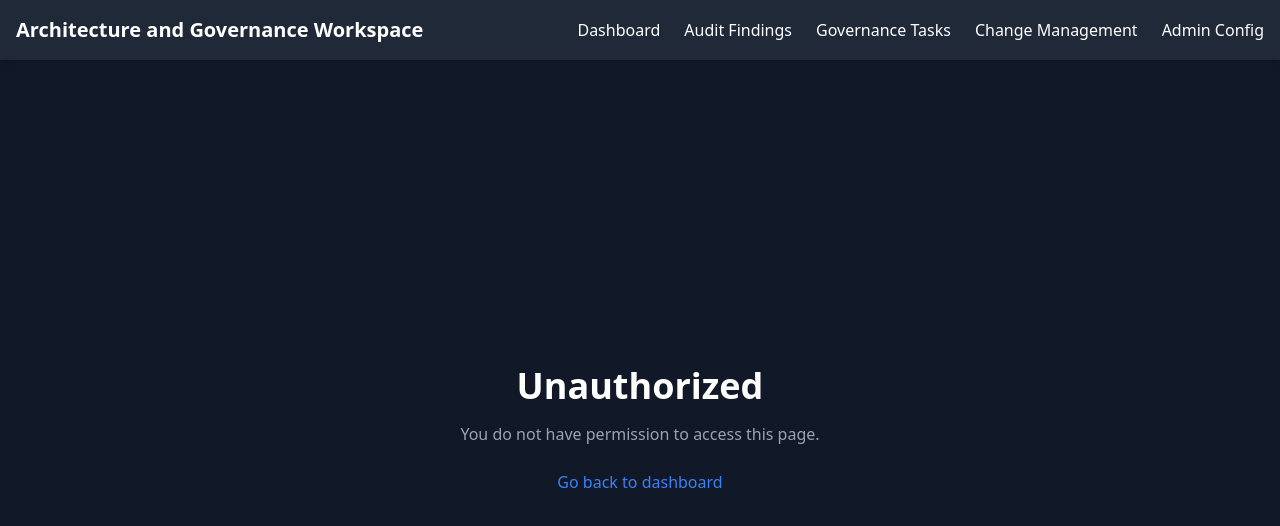
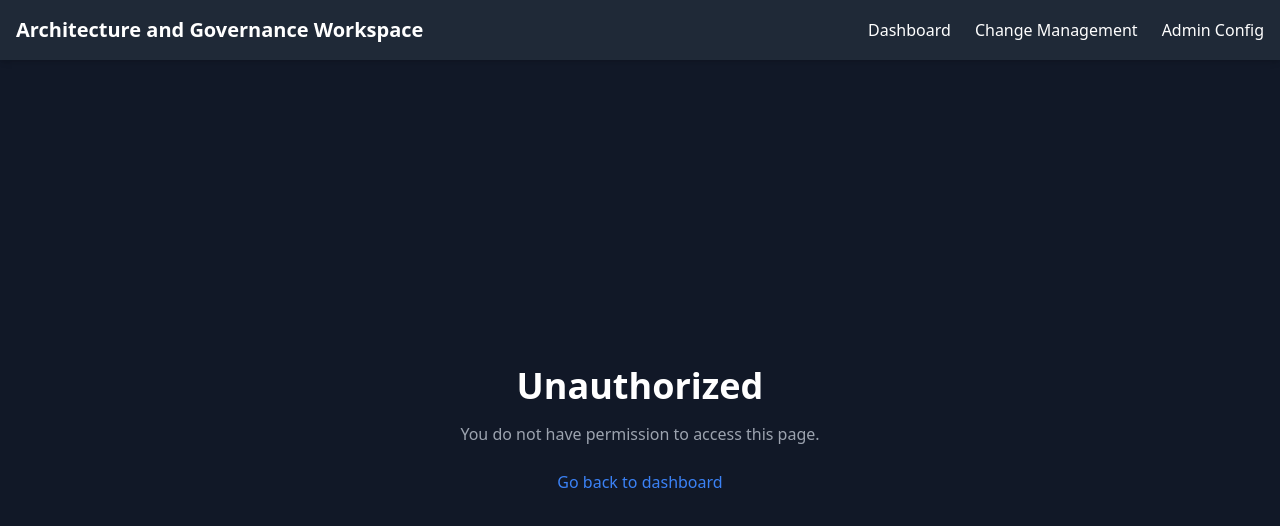
Before and after one commit to rafifdzaky27/agw-frontend, a Next.js app: page /unauthorized in a window 1280 px wide. Shown: the top 526 px of the page. Built offline with nearby package versions, Linux system fonts and the light colour scheme.

Commit message:
refactor: remove Audit Findings and Governance Tasks links from Navbar

```diff
--- a/components/Navbar.tsx
+++ b/components/Navbar.tsx
@@ -7,8 +7,6 @@ import { useRouter } from "next/navigation";
 
 const NAV_LINKS = [
   { name: "Dashboard", href: "/dashboard" },
-  { name: "Audit Findings", href: "/audit-findings" },
-  { name: "Governance Tasks", href: "/governance-tasks" },
   { name: "Change Management", href: "/change-management" },
   { name: "Admin Config", href: "/admin-config" },
 ];
```
